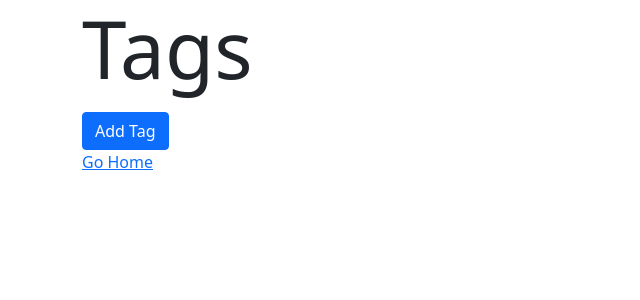
After one commit to jim-francis/flask-blogly, a Flask app: page /tags in a window 1280 px wide. The commit adds this page. Shown: the top 300 px of the page, without its empty margins (0-640 px from the left). Run offline with Flask 2, Linux system fonts and the light colour scheme; data that the repository does not hold is empty.

Commit message:
Complete Exercise

```diff
--- a/app.py
+++ b/app.py
@@ -76,7 +76,8 @@ def delete_user(user_id):
 @app.route('/users/<int:user_id>/posts/new')
 def new_post_form(user_id):
     user = User.query.get_or_404(user_id)
-    return render_template('posts/submit-post.html', user=user)
+    tags = Tag.query.all()
+    return render_template('posts/submit-post.html', user=user, tags=tags)
 
 # @app.route('/users/<int:user_id>/posts/new', methods=["POST"])
 # def new_post(user_id):
@@ -94,9 +95,11 @@ def new_post_form(user_id):
 def posts_new(user_id):
 
     user = User.query.get_or_404(user_id)
+    tag_ids = [int(num) for num in request.form.getlist("tags")]
+    tags = Tag.query.filter(Tag.id.in_(tag_ids)).all()
     new_post = Post(title=request.form['title'],
                     content=request.form['content'],
-                    user=user)
+                    user=user, tags=tags)
 
     db.session.add(new_post)
     db.session.commit()
@@ -106,19 +109,23 @@ def posts_new(user_id):
 @app.route('/posts/<int:post_id>')
 def show_post(post_id):
     post = Post.query.get_or_404(post_id)
+    tags = Tag.query.all()
 
-    return render_template("posts/show.html", post=post)
+    return render_template("posts/show.html", post=post, tags=tags)
 
 @app.route('/posts/<int:post_id>/edit')
 def show_post_edit_form(post_id):
     post = Post.query.get_or_404(post_id)
-    return render_template('posts/edit.html', post=post)
+    tags = Tag.query.all()
+    return render_template('posts/edit.html', post=post, tags=tags)
 
 @app.route('/posts/<int:post_id>/edit', methods=["POST"])
 def edit_post(post_id):
     post = Post.query.get_or_404(post_id)
     post.title = request.form["title"]
     post.content = request.form["content"]
+    tag_ids = [int(num) for num in request.form.getlist("tags")]
+    post.tags = Tag.query.filter(Tag.id.in_(tag_ids)).all()
 
     db.session.add(post)
     db.session.commit()
@@ -133,3 +140,48 @@ def delete_post(post_id):
     db.session.commit()
 
     return redirect("/users")
+
+@app.route('/tags')
+def show_tags():
+    tags = Tag.query.all()
+    return render_template('tags/tags.html', tags=tags)
+
+@app.route('/tags/<int:tag_id>')
+def show_tag_details(tag_id):
+    tag = Tag.query.get_or_404(tag_id)
+    return render_template('tags/details.html', tag=tag)
+
+@app.route('/tags/<int:tag_id>/edit')
+def show_tag_edit_form(tag_id):
+    tag = Tag.query.get_or_404(tag_id)
+    return render_template('tags/edit.html', tag=tag)
+
+@app.route('/tags/<int:tag_id>/edit', methods=["POST"])
+def edit_tag(tag_id):
+    tag = Tag.query.get_or_404(tag_id)
+    tag.name = request.form['tag-name']
+
+    db.session.add(tag)
+    db.session.commit()
+
+    return redirect('/tags')
+
+@app.route('/tags/new')
+def show_add_tag_form():
+    return render_template('/tags/new.html')
+
+@app.route('/tags/new', methods=["POST"])
+def add_tag():
+    tag = Tag(name=request.form['tag-name'])
+    db.session.add(tag)
+    db.session.commit()
+
+    return redirect('/tags')
+
+@app.route('/tags/<int:tag_id>/delete', methods=["POST"])
+def delete_tag(tag_id):
+    tag = Tag.query.get_or_404(tag_id)
+    db.session.delete(tag)
+    db.session.commit()
+
+    return redirect('/tags')
--- /dev/null
+++ b/templates/tags/tags.html
@@ -0,0 +1,12 @@
+{% extends "base.html" %}
+{%block title%}Tags{%endblock%}
+{%block content%}
+<h1 class="display-1">Tags</h1>
+<ul>
+{% for tag in tags %}
+<li><a href="/tags/{{tag.id}}">{{tag.name}}</a></li>
+{% endfor %}
+</ul>
+<a href="/tags/new"><button class="btn btn-primary">Add Tag</button></a>
+<p><a href="/">Go Home</a></p>
+{%endblock%}
```
Also changed, not shown: templates/posts/edit.html (+16 -0 lines), templates/posts/show.html (+10 -0 lines), templates/posts/submit-post.html (+15 -0 lines), templates/tags/details.html (added, +16 -0 lines), templates/tags/edit.html (added, +21 -0 lines), templates/tags/new.html (added, +23 -0 lines).
